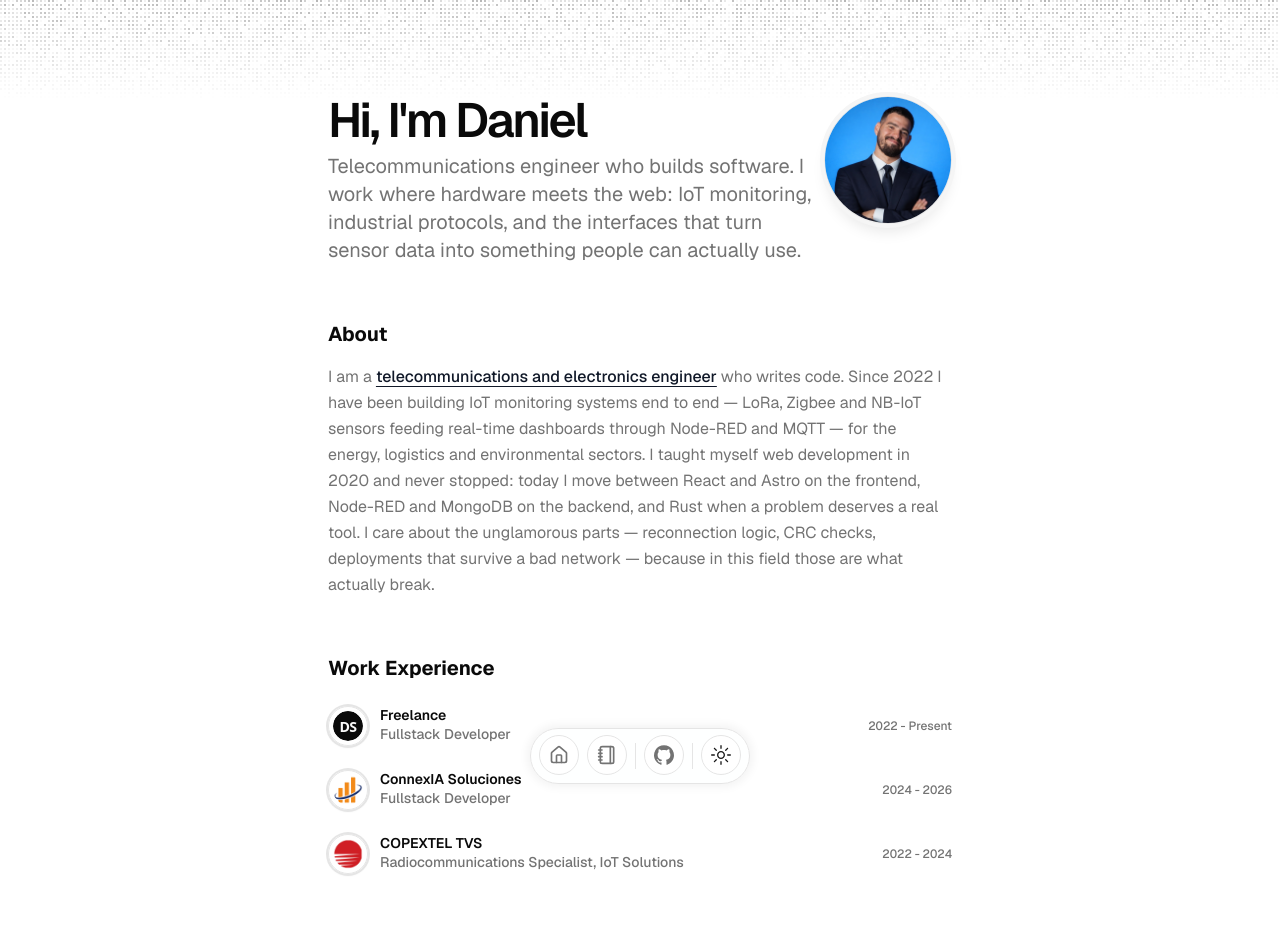
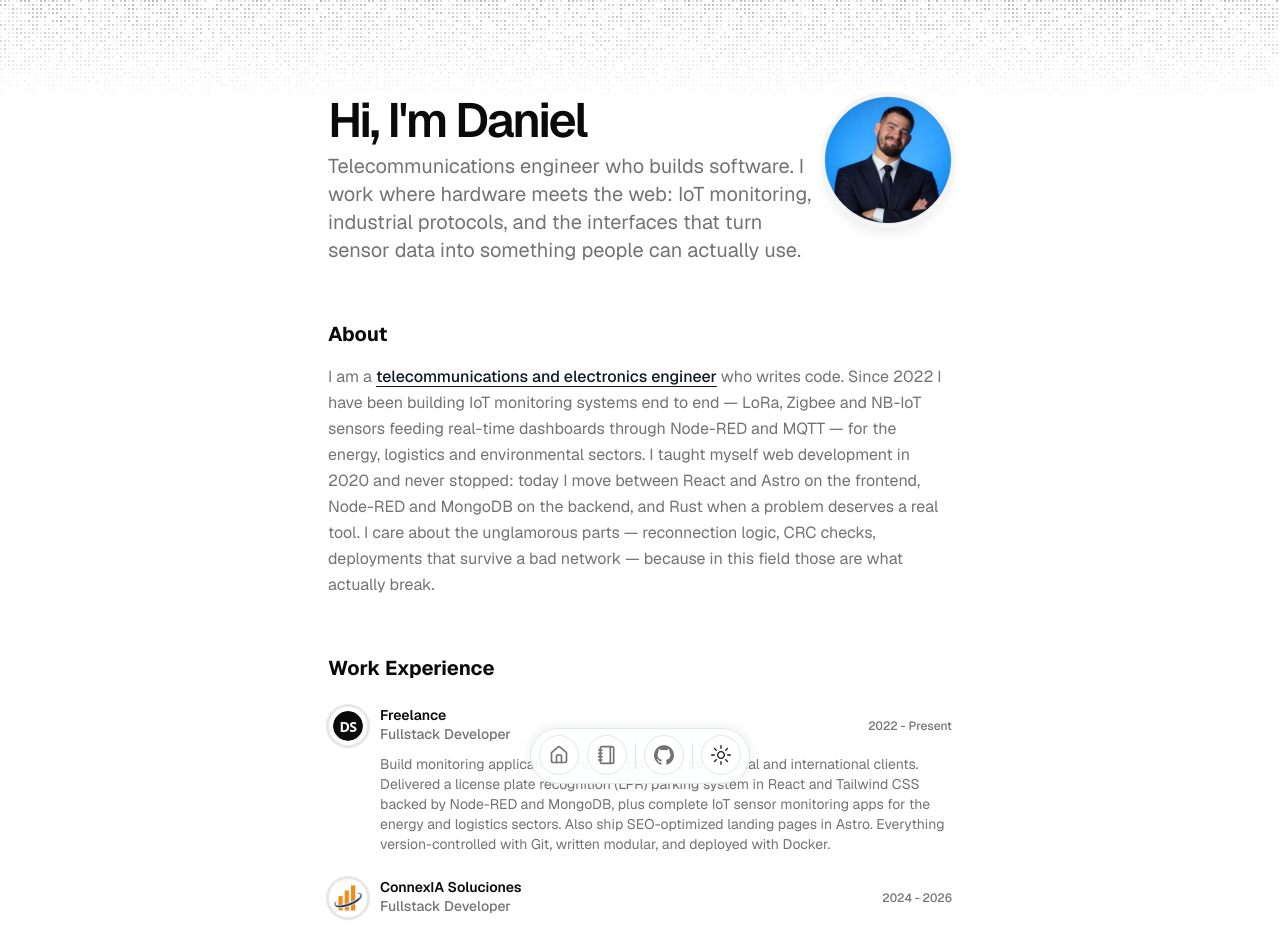
Before and after one commit to soydanielsierradev/portfolio, a Next.js app: page / in a window 1280 px wide. Shown: the top 929 px of the page. Built offline with nearby package versions, Linux system fonts and the light colour scheme.

Commit message:
fix(seo): render work descriptions in server HTML
Radix Accordion unmounts collapsed content, so every job description was
absent from the server-rendered markup — invisible to search crawlers and
no-JS clients. forceMount keeps them in the DOM; the collapse behaviour is
unchanged.

```diff
--- a/src/components/section/work-section.tsx
+++ b/src/components/section/work-section.tsx
@@ -76,7 +76,18 @@ export default function WorkSection() {
               </div>
             </div>
           </AccordionTrigger>
-          <AccordionContent className="p-0 ml-13 text-xs sm:text-sm text-muted-foreground">
+          {/*
+            forceMount keeps every description in the server-rendered HTML.
+            Without it Radix unmounts collapsed items, so the most substantive
+            copy on the page — what Daniel actually built at each job — is
+            invisible to search crawlers and to no-JS clients. Radix still adds
+            the `hidden` attribute while collapsed, so the accordion behaviour is
+            unchanged; the text is simply present in the source.
+          */}
+          <AccordionContent
+            forceMount
+            className="p-0 ml-13 text-xs sm:text-sm text-muted-foreground"
+          >
             {work.description}
           </AccordionContent>
         </AccordionItem>
```
